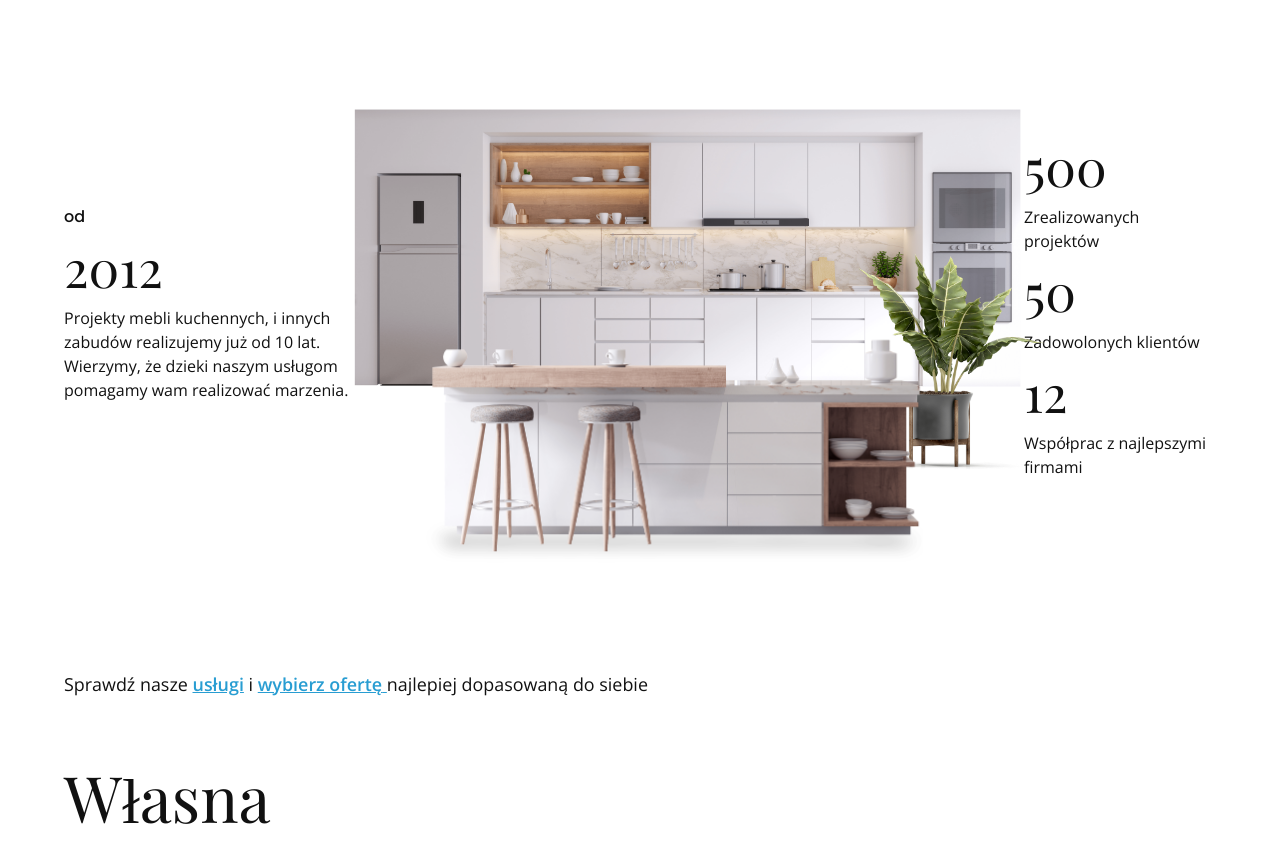
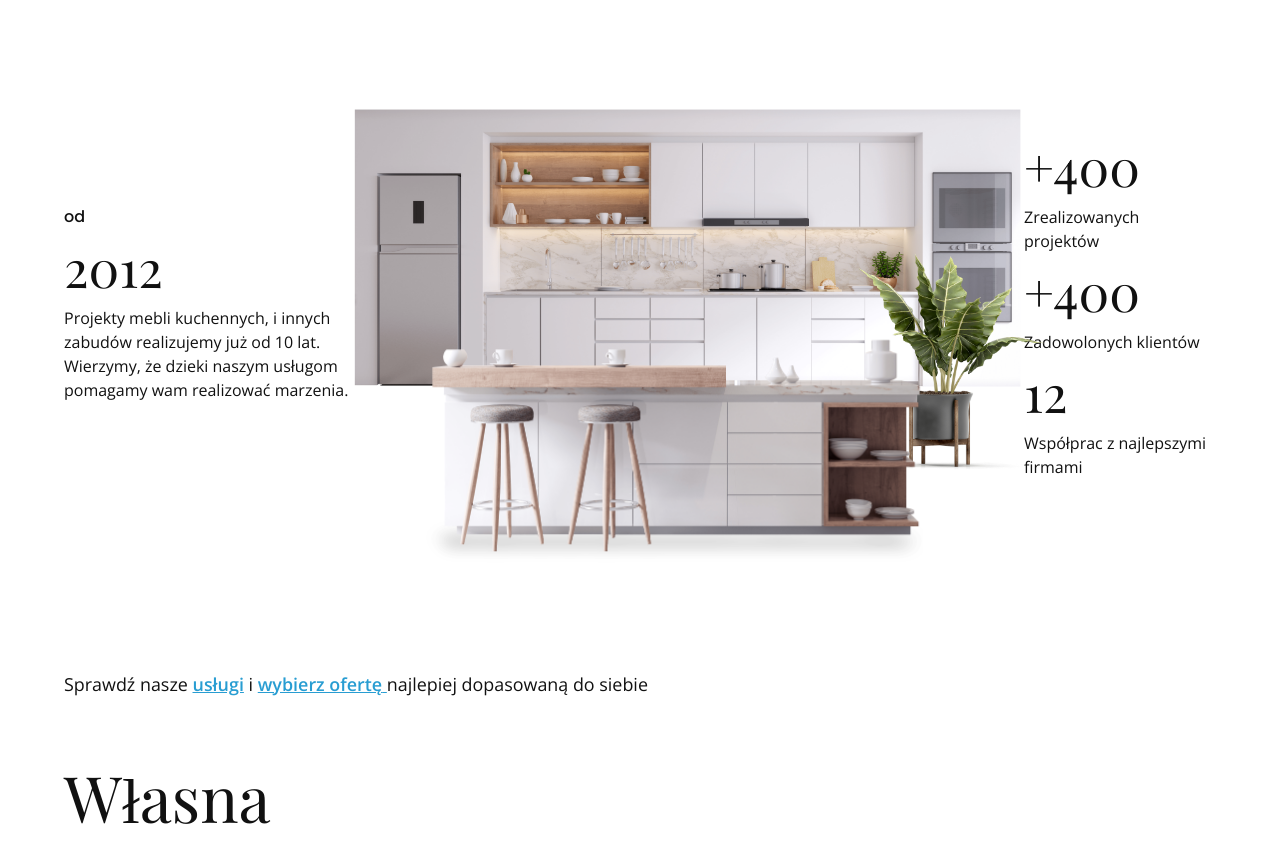
Before and after one commit to dencs08/aviorprojekt.pl, a React (Create React App) app: page / in a window 1280 px wide. Shown: the part 2923-3790 px from the top of the page. Built offline with nearby package versions, Linux system fonts and the light colour scheme.

Commit message:
update: KitchenAssembly container numbers

```diff
--- a/src/containers/kitchen_assembly/KitchenAssembly.jsx
+++ b/src/containers/kitchen_assembly/KitchenAssembly.jsx
@@ -32,11 +32,11 @@ const KitchenAssembly = () => {
           </div>
           <div className="col-span-2">
             <div>
-              <h4 className="font-serif">500</h4>
+              <h4 className="font-serif">+400</h4>
               <p>Zrealizowanych projektów</p>
             </div>
             <div>
-              <h4 className="font-serif">50</h4>
+              <h4 className="font-serif">+400</h4>
               <p>Zadowolonych klientów</p>
             </div>
             <div>
```
